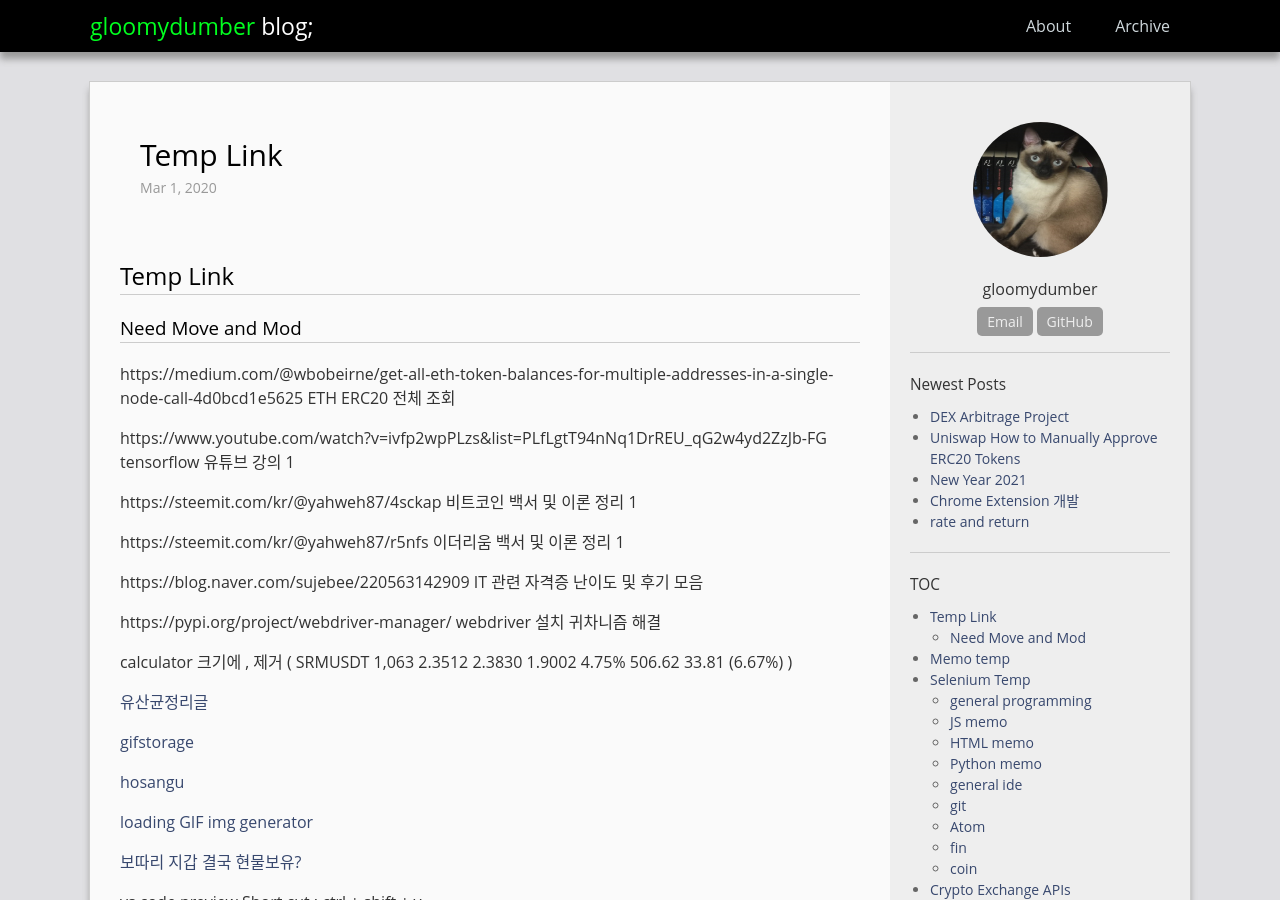
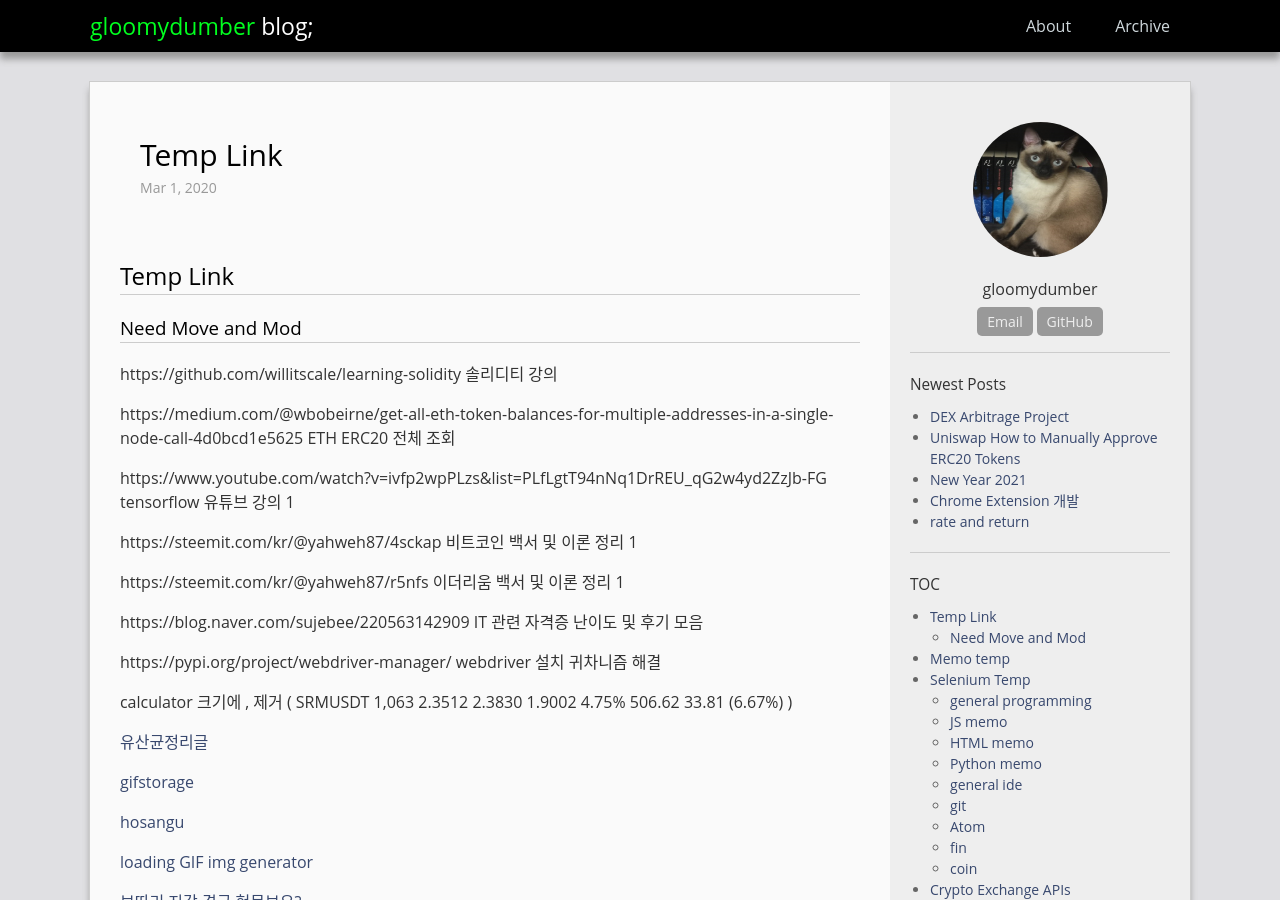
Before and after one commit to gloomydumber/copy, a Jekyll site: the page built from _posts/2020-03-01-TempLink.md, in a window 1280 px wide and 900 px high. Built offline with Jekyll 4.4.1, drawn with Linux system fonts in a browser that asks for light colours; comment, search, counter and statistics services are not loaded.

Commit message:
PostModded

```diff
--- a/_posts/2020-03-01-TempLink.md
+++ b/_posts/2020-03-01-TempLink.md
@@ -11,6 +11,8 @@ use_math: true
 ## Temp Link
 
 ### Need Move and Mod
+
+https://github.com/willitscale/learning-solidity 솔리디티 강의
 
 https://medium.com/@wbobeirne/get-all-eth-token-balances-for-multiple-addresses-in-a-single-node-call-4d0bcd1e5625 ETH ERC20 전체 조회
 
```
